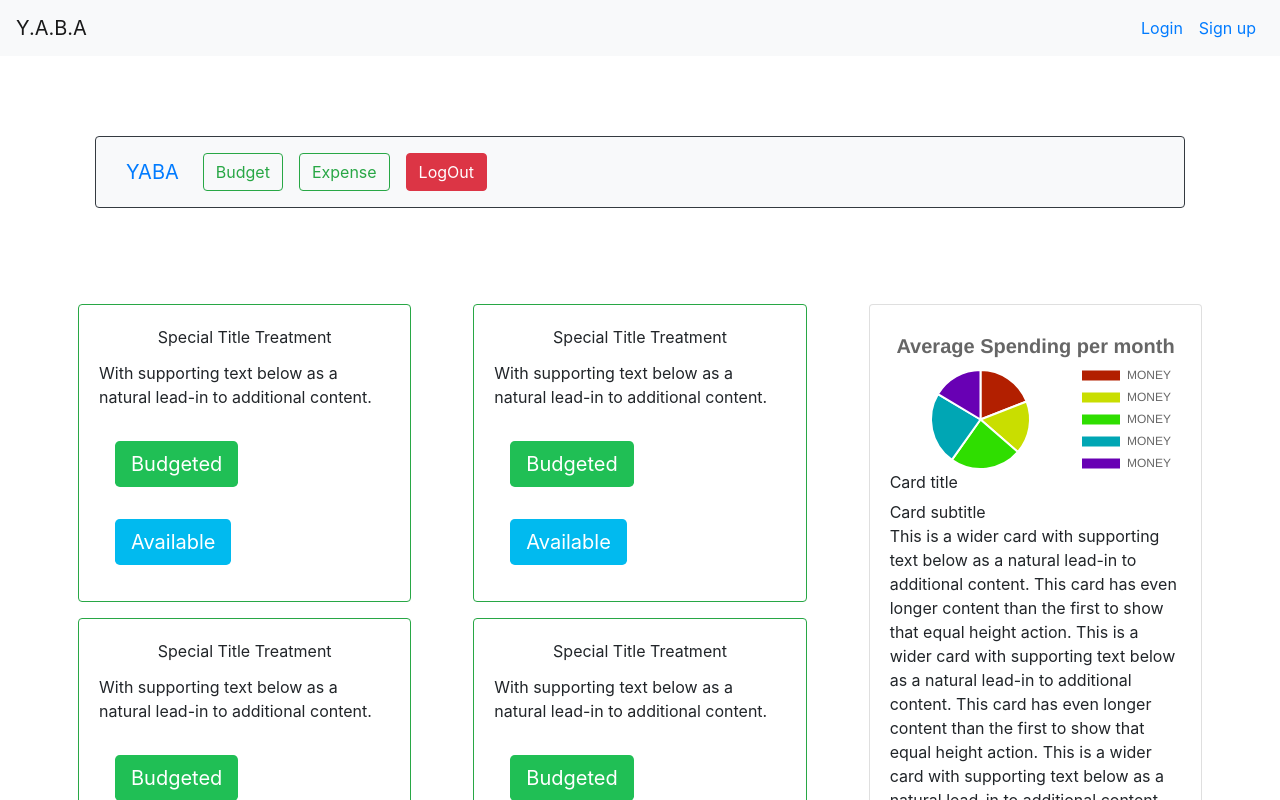
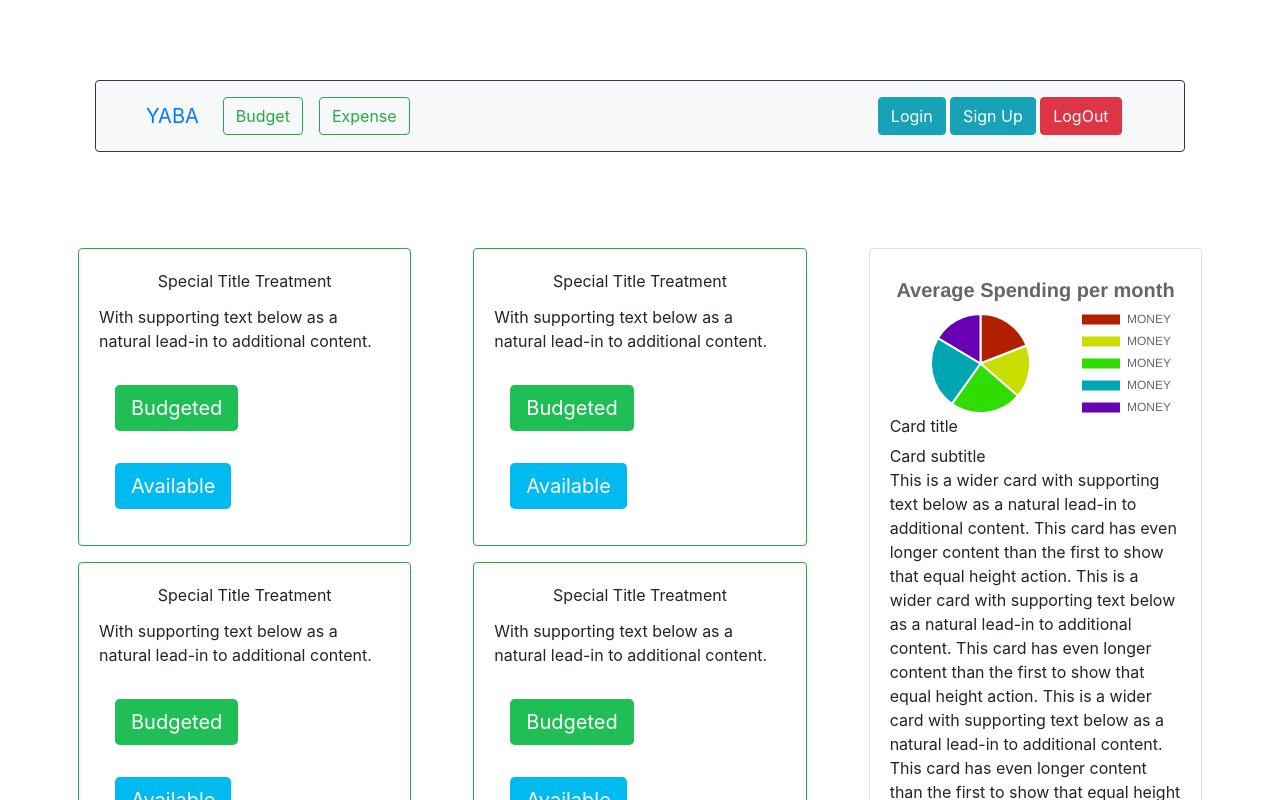
Before and after one commit to nicolechai1028/yetanotherbudgetingapp, a React (Create React App) app in the folder client/: page /overview in a window 1280 px wide. Shown: the top 800 px of the page. Built offline with nearby package versions, Linux system fonts and the light colour scheme.

Commit message:
fixed button

```diff
--- a/client/src/App.js
+++ b/client/src/App.js
@@ -10,7 +10,6 @@ function App() {
   return (
     <>
       <Router>
-        <NavigationBar />
         <Switch>
           <Route exact path="/" component={Home} />
           <Route exact path="/login" component={Login} />
--- a/client/src/components/navbar/navbar.js
+++ b/client/src/components/navbar/navbar.js
@@ -22,7 +22,7 @@ const Navigation = props => {
         expand="md"
         style={{
           margin: "5rem 5rem 5rem 5rem",
-          paddingLeft: "30px"
+          paddingLeft: "50px"
         }}
       >
         <NavbarBrand href="/">{props.header}</NavbarBrand>
@@ -39,7 +39,11 @@ const Navigation = props => {
                 Expense
               </Button>{" "}
             </NavItem>
-            <NavItem style={{ padding: ".5rem" }}>
+            <NavItem
+              style={{ padding: ".5rem", position: "absolute", right: "5%" }}
+            >
+              <Button color="info">Login</Button>{" "}
+              <Button color="info">Sign Up</Button>{" "}
               <Button color="danger">LogOut</Button>{" "}
             </NavItem>
           </Nav>
```
